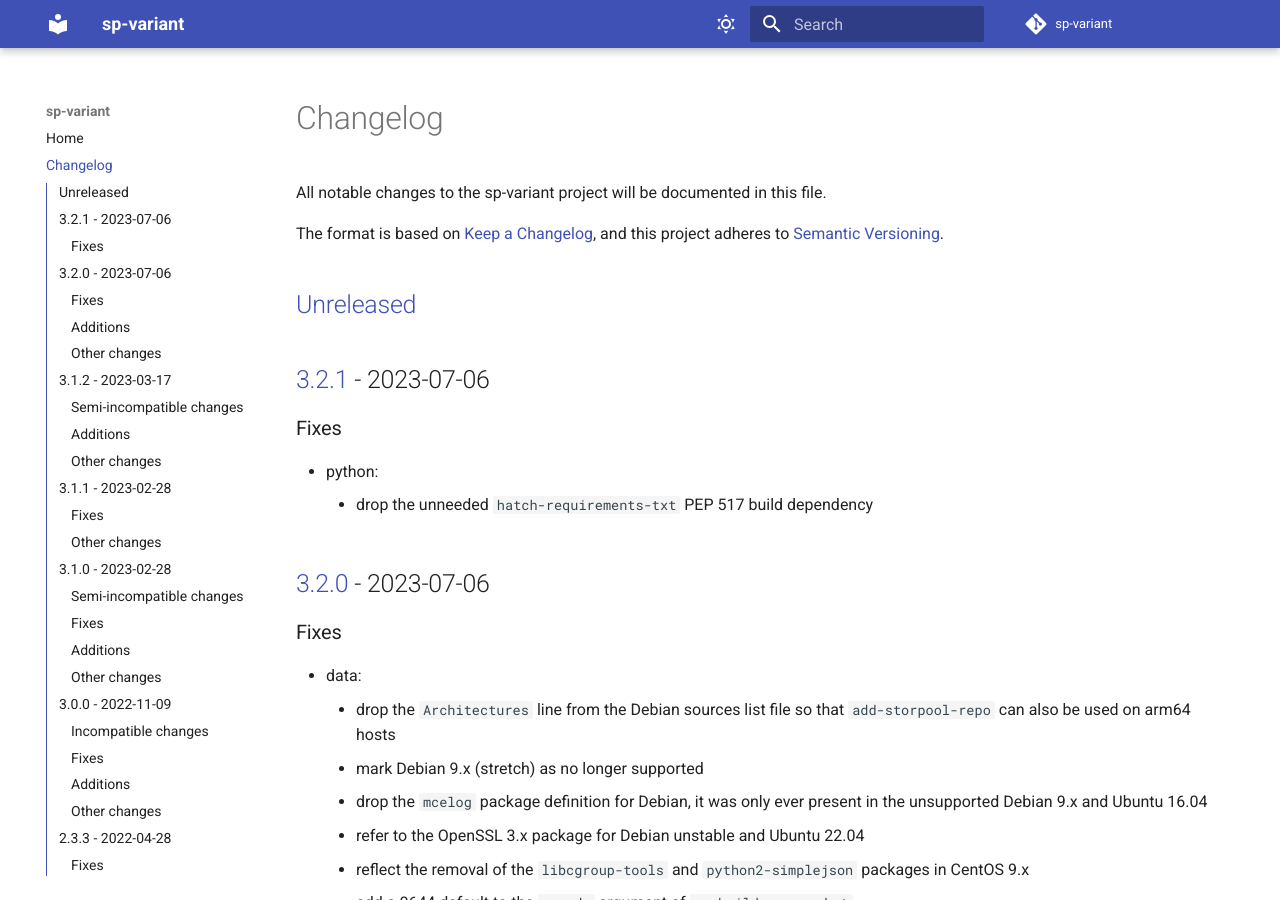
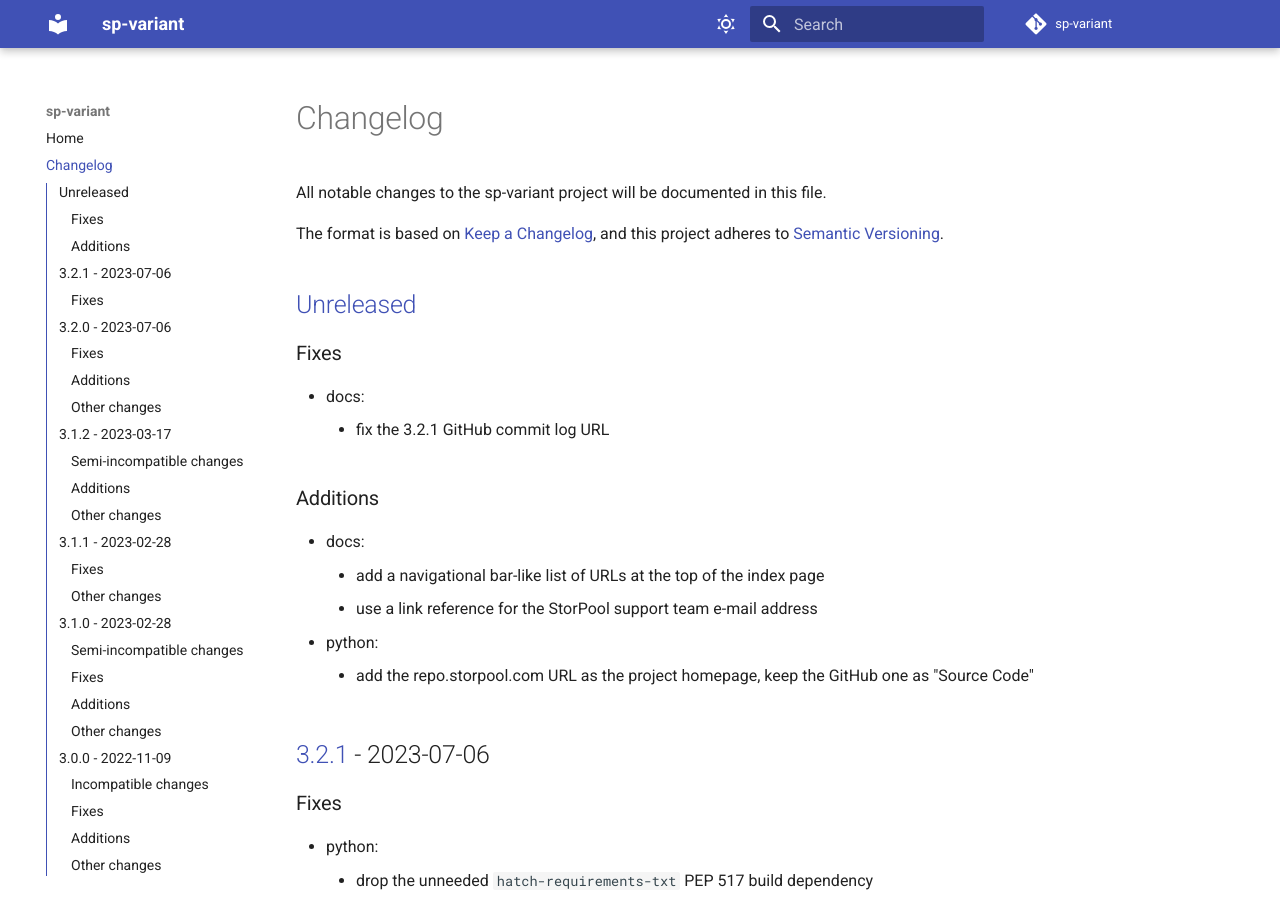
Before and after one commit to storpool/sp-variant, an MkDocs documentation site: the page built from docs/changes.md, in a window 1280 px wide and 900 px high. Built offline with MkDocs 1.6.1 and Material for MkDocs 9.7.7, drawn with Linux system fonts in a browser that asks for light colours; comment, search, counter and statistics services are not loaded.

Commit message:
Update the changelog file
Change-Id: I93cb6a48176b9ddca217350d7bd68b18ca4fb7b0

```diff
--- a/docs/changes.md
+++ b/docs/changes.md
@@ -11,6 +11,20 @@ The format is based on [Keep a Changelog](https://keepachangelog.com/en/1.1.0/),
 and this project adheres to [Semantic Versioning](https://semver.org/spec/v2.0.0.html).
 
 ## [Unreleased]
+
+### Fixes
+
+- docs:
+    - fix the 3.2.1 GitHub commit log URL
+
+### Additions
+
+- docs:
+    - add a navigational bar-like list of URLs at the top of the index page
+    - use a link reference for the StorPool support team e-mail address
+- python:
+    - add the repo.storpool.com URL as the project homepage, keep the GitHub one as
+      "Source Code"
 
 ## [3.2.1] - 2023-07-06
 
```
